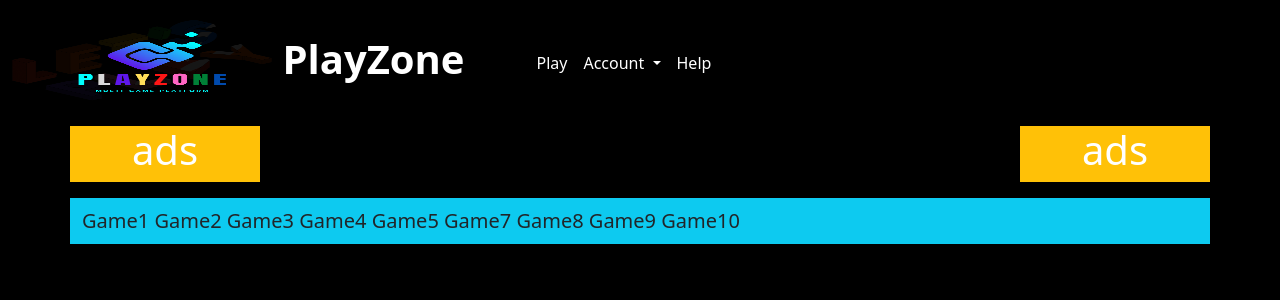
After one commit to Moodkiller20/PlayZone, a Django app: template templates/common/gameView.html in a window 1280 px wide. The commit adds this page. Shown: the top 300 px of the page. Run offline with Django 4.2, Linux system fonts and the light colour scheme; the template is opened without the code that fills it, so the values that code supplies are empty; some libraries are stand-ins or nearby versions.

Commit message:
Create gameView template and used it in connectFour.

```diff
--- /dev/null
+++ b/templates/common/gameView.html
@@ -0,0 +1,41 @@
+{% extends "common/base.html" %}
+{% block body %}
+
+
+    <div class="container">
+
+        <div class="row">
+            <div class="col mx-auto  bg-warning">
+                <h1 class="text-center">ads</h1>
+            </div>
+            <div class="col-8">
+                {% block gamePlayer %}
+                {% endblock %}
+            </div>
+            <div class="col mx-auto  bg-warning">
+                <h1 class="text-center">ads</h1>
+            </div>
+        </div>
+        <div class="row">
+
+            <div class="col-12 bg-info mt-3 py-2 lead">
+                <span>Game1</span>
+                <span>Game2</span>
+                <span>Game3</span>
+                <span>Game4</span>
+                <span>Game5</span>
+                <span>Game7</span>
+                <span>Game8</span>
+                <span>Game9</span>
+                <span>Game10</span>
+
+            </div>
+
+        </div>
+    </div>
+
+
+
+
+
+{% endblock %}
```
Also changed, not shown: templates/App_connectFour/connectFour.html (+4 -33 lines).
